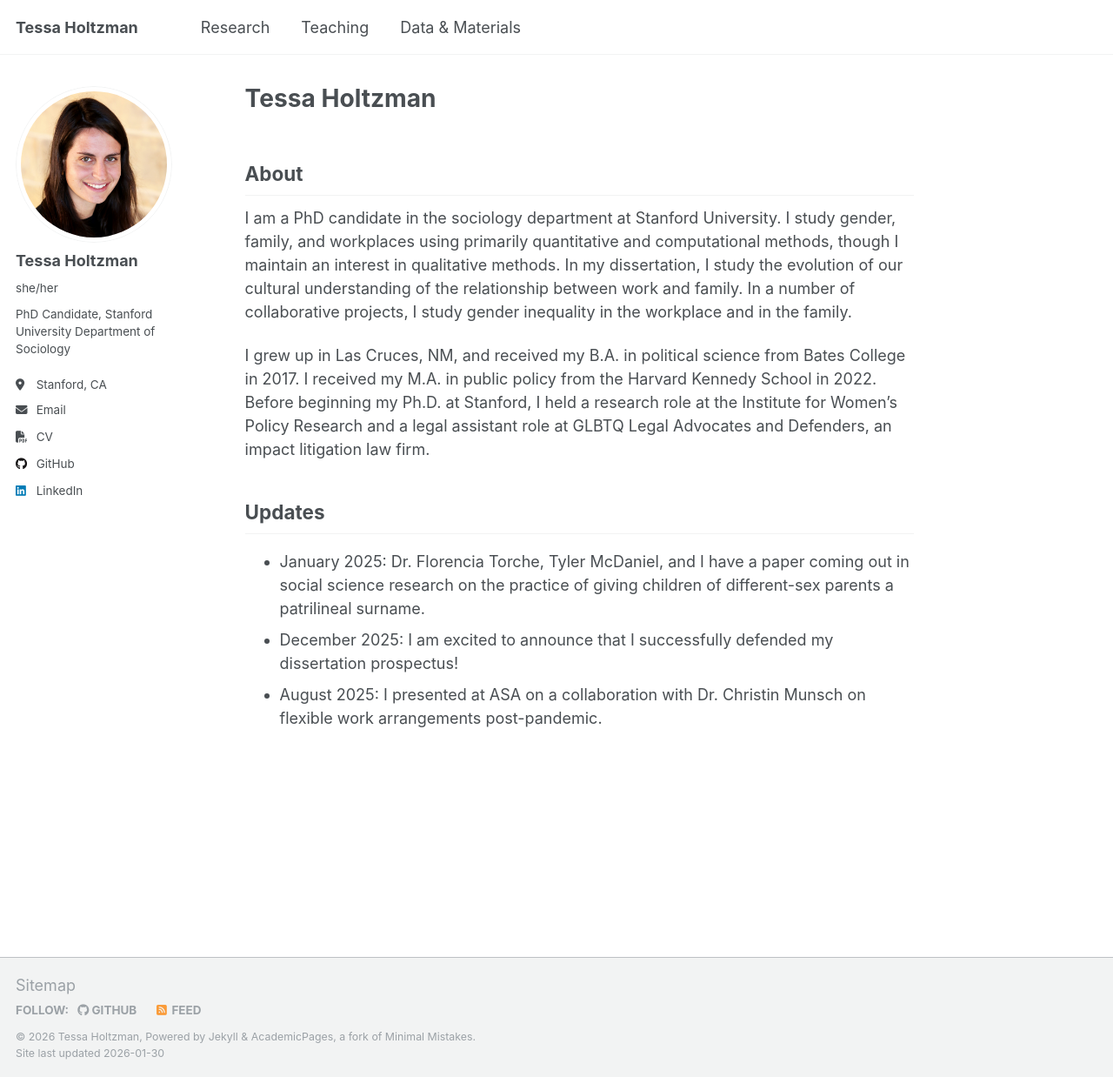
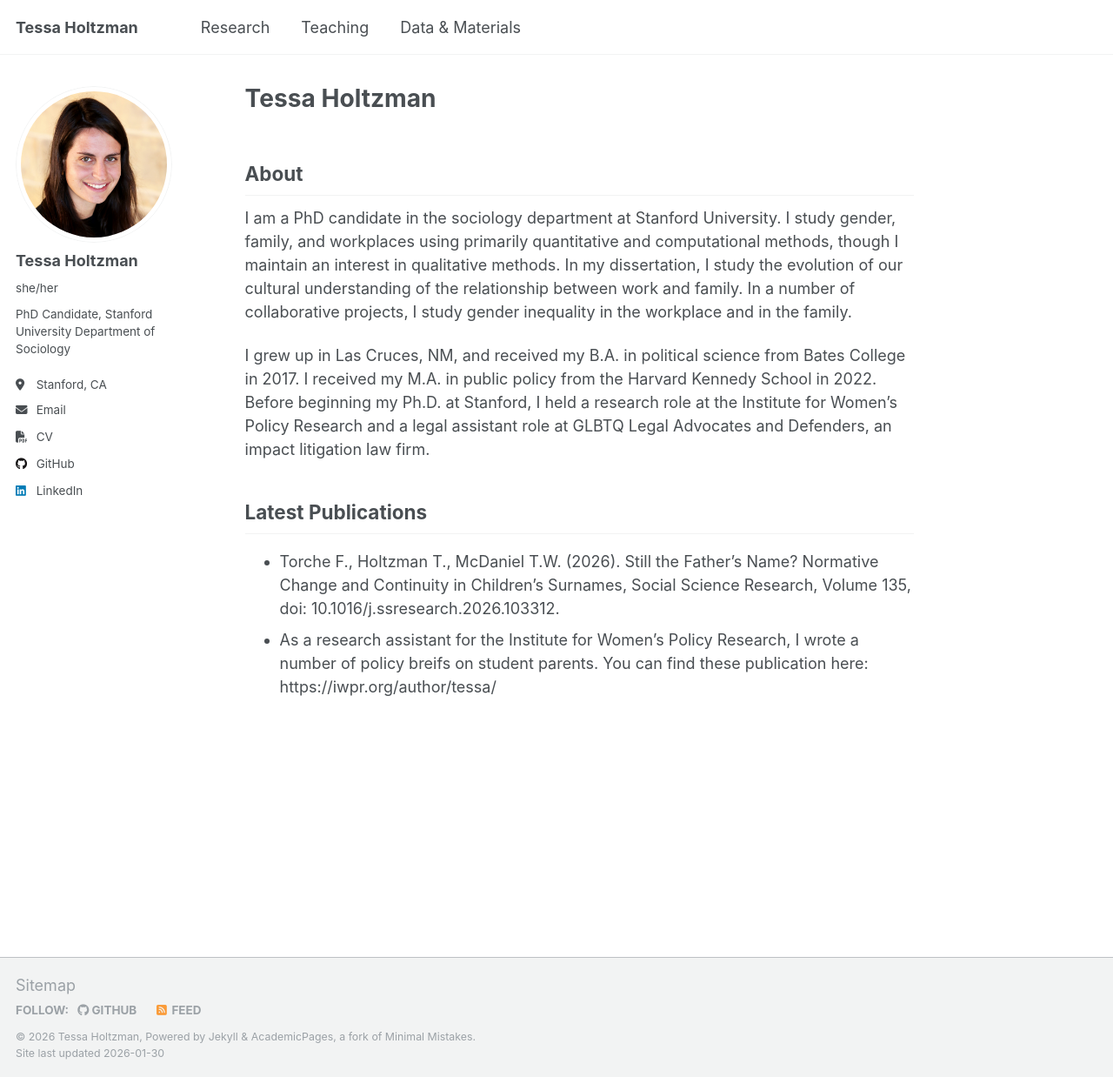
Before and after one commit to tessaholtzman/tessaholtzman.github.io, a Jekyll site: the page built from _pages/about.md, in a window 1280 px wide and 1238 px high. Shown: the whole window at 87% size. Built offline with Jekyll 4.4.1, drawn with Linux system fonts in a browser that asks for light colours; a script that is not in the unit is left out.

Commit message:
updates to publications

```diff
--- a/_pages/about.md
+++ b/_pages/about.md
@@ -13,7 +13,6 @@ I am a PhD candidate in the sociology department at Stanford University. I study
 
 I grew up in Las Cruces, NM, and received my B.A. in political science from Bates College in 2017. I received my M.A. in public policy from the Harvard Kennedy School in 2022. Before beginning my Ph.D. at Stanford, I held a research role at the Institute for Women's Policy Research and a legal assistant role at GLBTQ Legal Advocates and Defenders, an impact litigation law firm.
 
-## Updates
-* January 2025: Dr. Florencia Torche, Tyler McDaniel, and I have a paper coming out in social science research on the practice of giving children of different-sex parents a patrilineal surname.
-* December 2025: I am excited to announce that I successfully defended my dissertation prospectus!
-* August 2025: I presented at ASA on a collaboration with Dr. Christin Munsch on flexible work arrangements post-pandemic.
+## Latest Publications
+* Torche F., Holtzman T., McDaniel T.W. (2026). Still the Father's Name? Normative Change and Continuity in Children's Surnames, Social Science Research, Volume 135, doi: 10.1016/j.ssresearch.2026.103312.
+* As a research assistant for the Institute for Women's Policy Research, I wrote a number of policy breifs on student parents. You can find these publication here: https://iwpr.org/author/tessa/
```
Also changed, not shown: _pages/research.md (+1 -1 lines), 1 other file.
